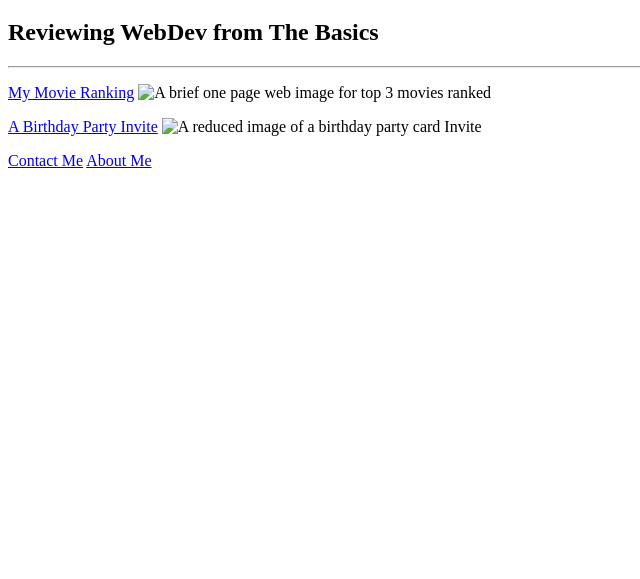
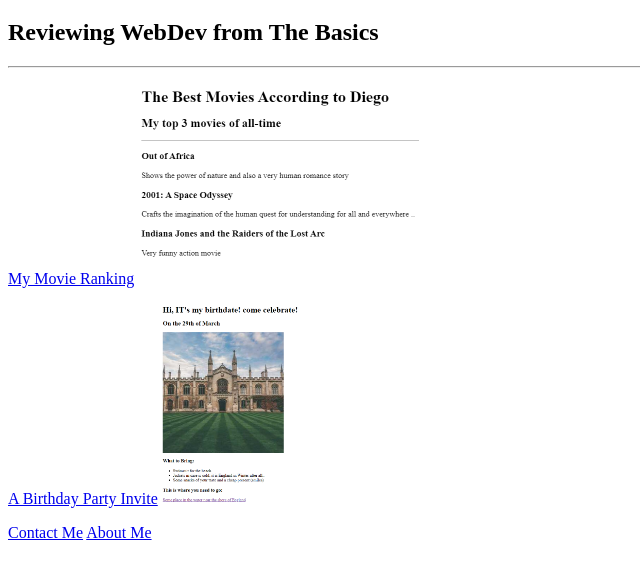
Before and after one commit to drln00/html-repository, a plain HTML site: page index.html in a window 1280 px wide. Shown: the part 61-640 px from the top of the page, without its empty margins (0-640 px from the left). Drawn offline with Linux system fonts and the light colour scheme.

Commit message:
Update index.html
removed "assets" folder since it didn't load from source, only files inside of it.

```diff
--- a/index.html
+++ b/index.html
@@ -13,11 +13,11 @@
 
 <p>
     <a href = "./public/movie-ranking.html"> My Movie Ranking</a>
-    <img src="./assets/2024-03 TheMovieRanking.png" height="200" alt="A brief one page web image for top 3 movies ranked"/>
+    <img src="./2024-03 TheMovieRanking.png" height="200" alt="A brief one page web image for top 3 movies ranked"/>
 </p>
 <p>
     <a href ="./public/birthday-invite.html">A Birthday Party Invite</a>
-    <img src="./assets/2024-03-29 Birthday.png" height="200" alt="A reduced image of a birthday party card Invite"/>
+    <img src="./2024-03-29 Birthday.png" height="200" alt="A reduced image of a birthday party card Invite"/>
 </p>
 <p>
     <a href ="./public/contact.html">Contact Me</a>
```
